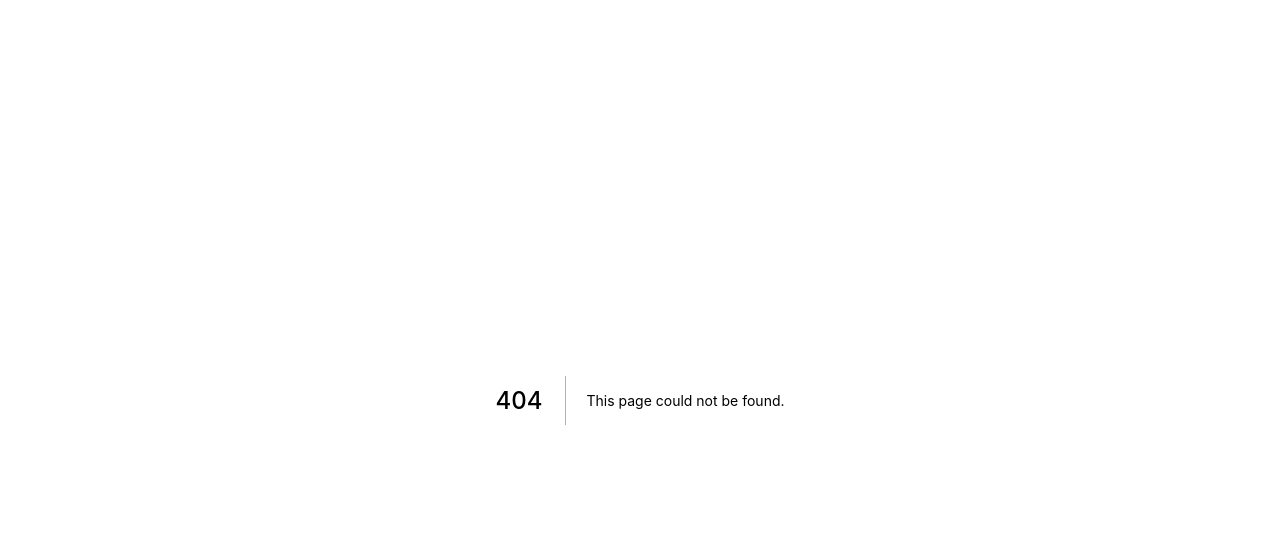
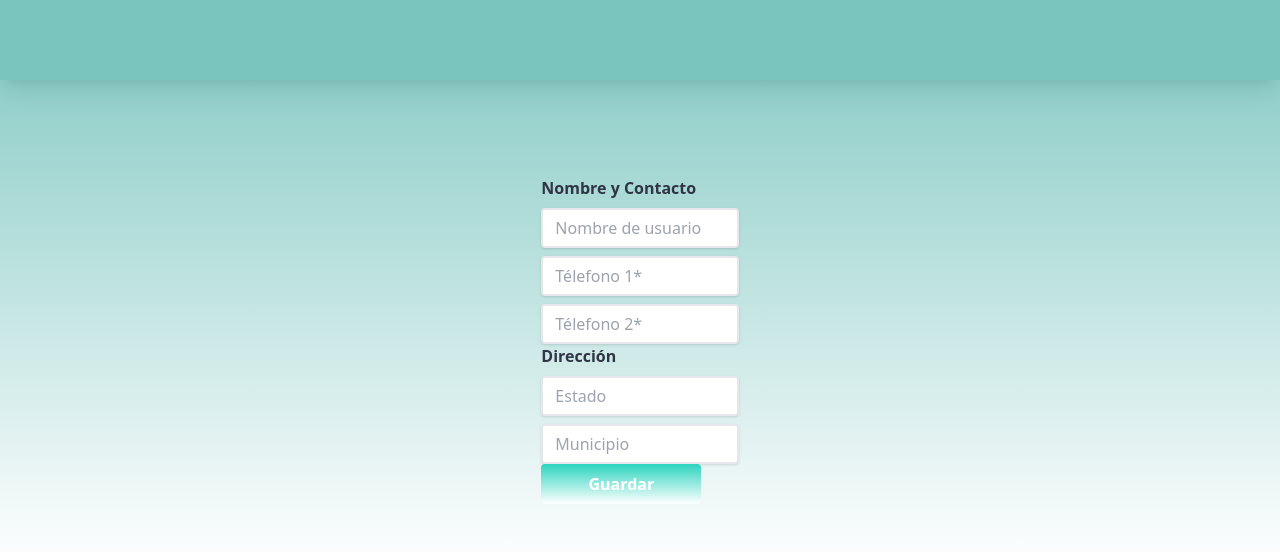
Before and after one commit to Abyblackmouth/Mi_Fiesta-Client, a Next.js app: page /provider-form in a window 1280 px wide. Before the commit this address had no page. Shown: the top 552 px of the page. Built offline with nearby package versions, Linux system fonts and the light colour scheme.

Commit message:
layout form

```diff
--- /dev/null
+++ b/pages/provider-form.jsx
@@ -0,0 +1,14 @@
+import Button from "../components/Button"
+import FormCustomer from "../components/FormCustomer"
+import Layout from "../components/Layout"
+import H1 from "../components/Subtitle"
+
+export default function CustomerRegistration() {
+  return (
+
+    <Layout>
+    <FormCustomer> <H1>Hola mundo </H1> </FormCustomer>
+    </Layout>
+
+  )
+}
```
